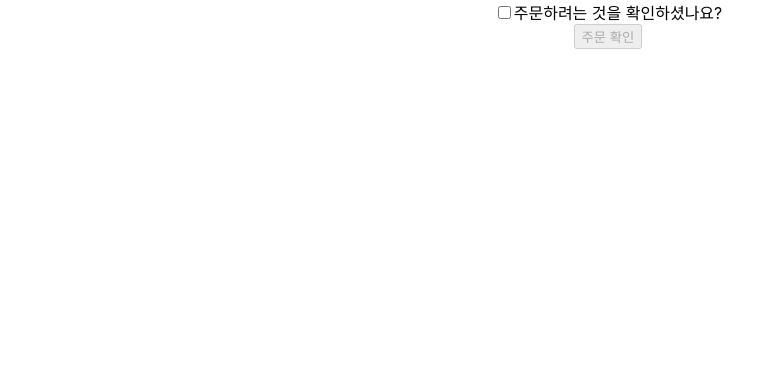
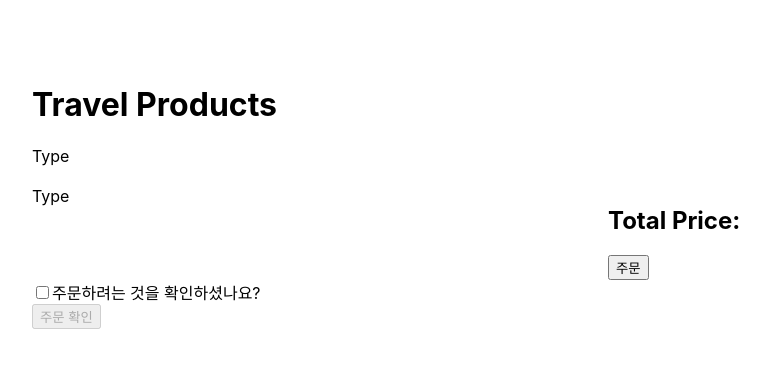
Before and after one commit to devdong9897/react-context-app, a React (Create React App) app: page / in a window 1280 px wide. Shown: the top 368 px of the page, without its empty margins (32-801 px from the left). Built offline with nearby package versions, Linux system fonts and the light colour scheme.

Commit message:
주문페이지UI생성

```diff
--- a/src/App.js
+++ b/src/App.js
@@ -1,9 +1,11 @@
 import "./App.css";
+import OrderPage from "./pages/OrderPage";
 import SummaryPage from "./pages/SummaryPage";
 
 function App() {
   return (
-    <div className="App">
+    <div style={{ padding: "4rem" }}>
+      <OrderPage />
       <SummaryPage />
     </div>
   );
--- /dev/null
+++ b/src/components/Type.js
@@ -0,0 +1,8 @@
+import React from "react";
+
+const Type = ({ orderType }) => {
+  console.log(orderType);
+  return <div>Type</div>;
+};
+
+export default Type;
--- a/src/pages/OrderPage/index.js
+++ b/src/pages/OrderPage/index.js
@@ -1,7 +1,24 @@
 import React from "react";
+import Type from "../../components/Type";
 
 const OrderPage = () => {
-  return <div>OrderPage</div>;
+  return (
+    <div>
+      <h1>Travel Products</h1>
+      <div>
+        <Type orderType="products" />
+      </div>
+      <div style={{ display: "flex", marginTop: 20 }}>
+        <div style={{ width: "50%" }}>
+          <Type orderType="options" />
+        </div>
+        <div style={{ width: "50%" }}>
+          <h2>Total Price:</h2>
+          <button>주문</button>
+        </div>
+      </div>
+    </div>
+  );
 };
 
 export default OrderPage;
```
